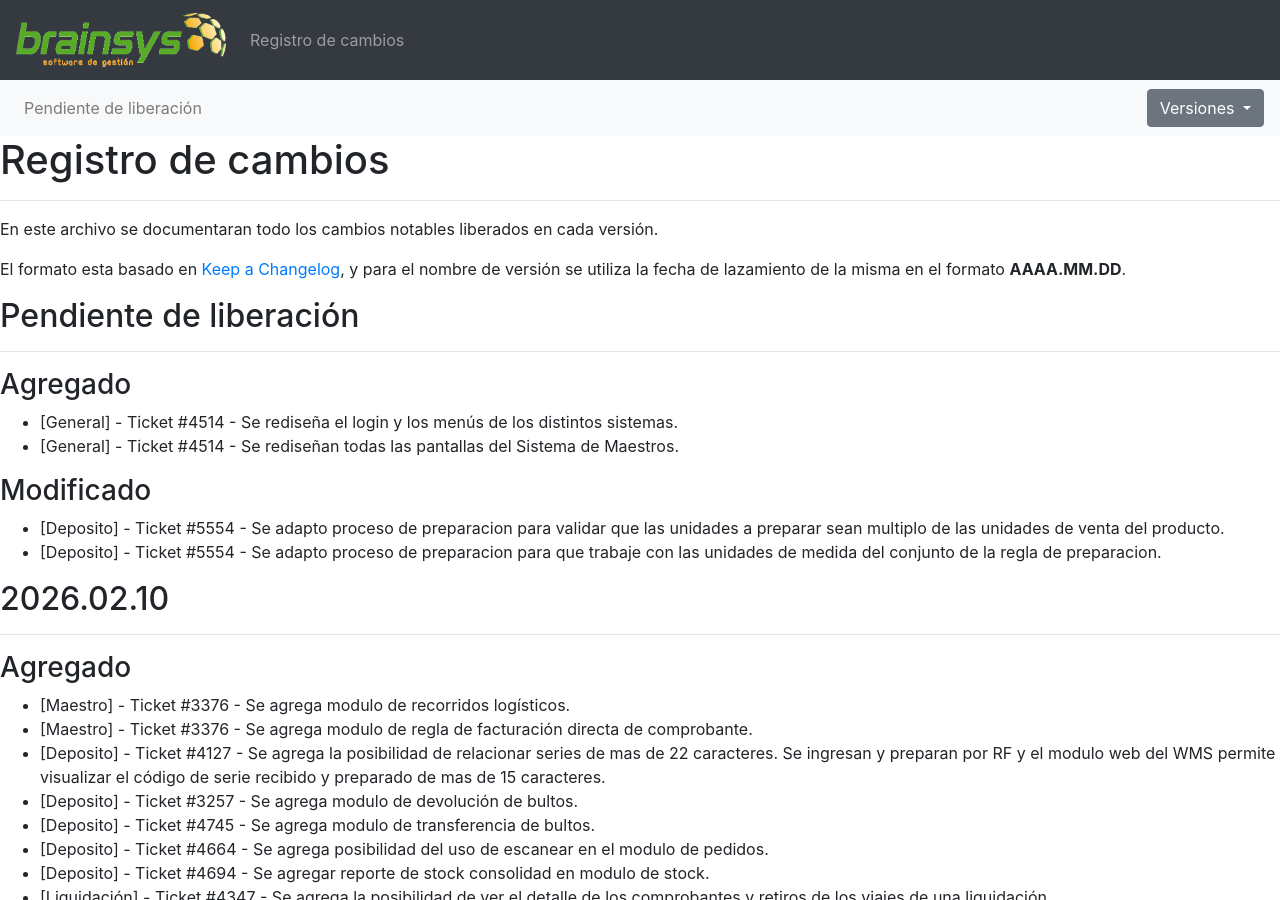
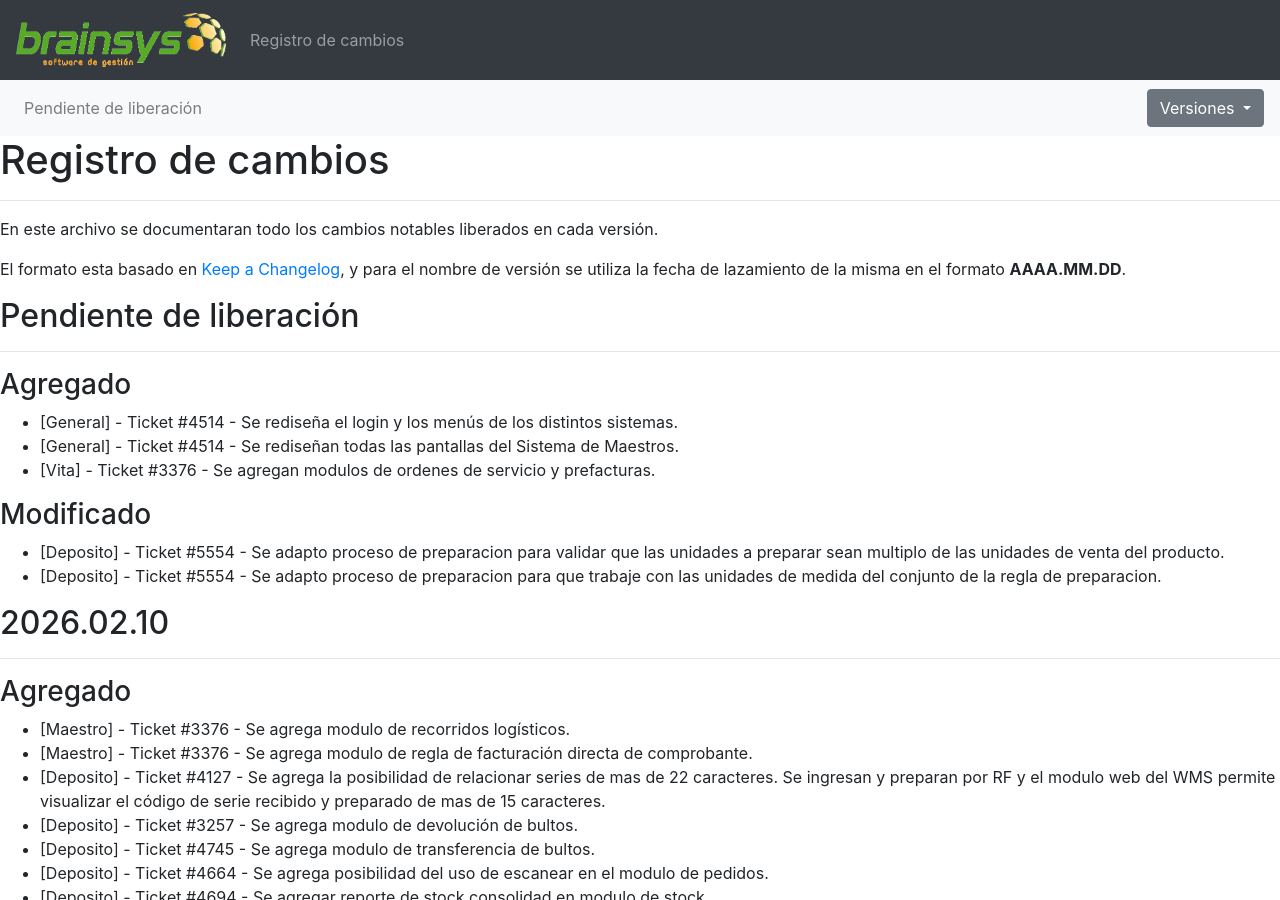
Before and after one commit to brainsys-arsaad/versionado, a Jekyll site: the page built from registro-cambios.markdown, in a window 1280 px wide and 900 px high. Built offline with Jekyll 4.4.1, drawn with Linux system fonts in a browser that asks for light colours.

Commit message:
Update registro-cambios.markdown

```diff
--- a/registro-cambios.markdown
+++ b/registro-cambios.markdown
@@ -128,6 +128,7 @@ El formato esta basado en [Keep a Changelog](https://keepachangelog.com/es-ES/1.
 
 - [General] - Ticket #4514 - Se rediseña el login y los menús de los distintos sistemas.
 - [General] - Ticket #4514 - Se rediseñan todas las pantallas del Sistema de Maestros.
+- [Vita] - Ticket #3376 - Se agregan modulos de ordenes de servicio y prefacturas.
 
 ### Modificado
 - [Deposito] - Ticket #5554 - Se adapto proceso de preparacion para validar que las unidades a preparar sean multiplo de las unidades de venta del producto.
```
